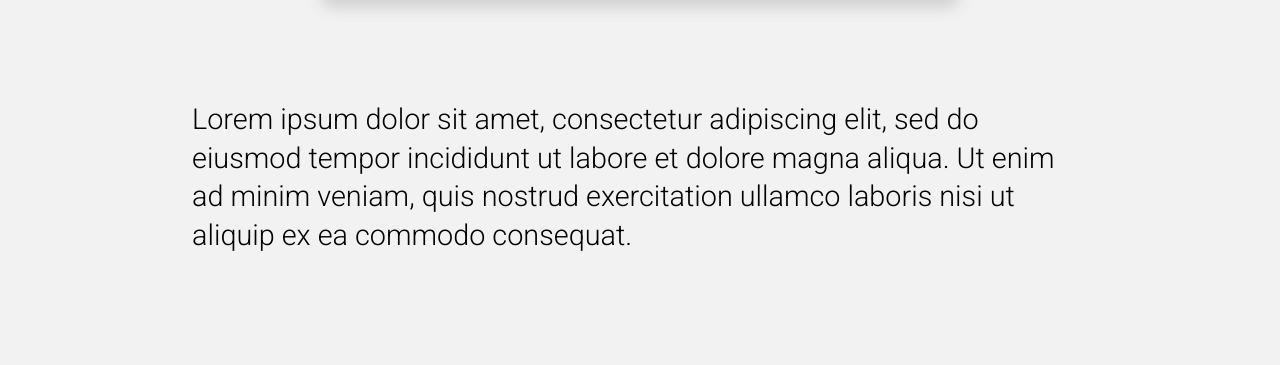
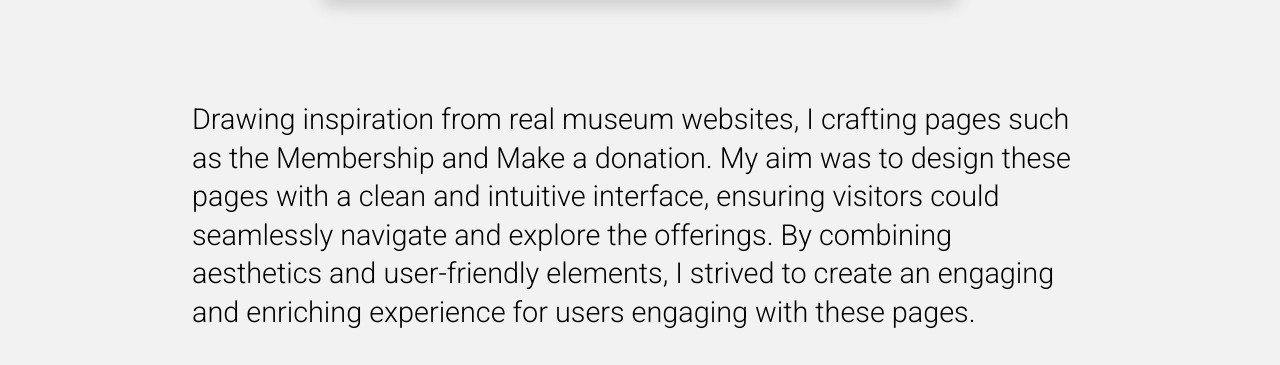
Before and after one commit to Kaltrunner/The-Portfolio, a React (Create React App) app: page /Featured-2 in a window 1280 px wide. Shown: the part 3361-3726 px from the top of the page. Built offline with nearby package versions, Linux system fonts and the light colour scheme.

Commit message:
added text fir the two featured section, just need anfull review before I call it finished

```diff
--- a/src/Featured-2.js
+++ b/src/Featured-2.js
@@ -80,10 +80,13 @@ function Featured2() {
 
             <div className="projects-sub-header-div">
               <h4 className="projects-sub-header">
-                Lorem ipsum dolor sit amet, consectetur adipiscing elit, sed do
-                eiusmod tempor incididunt ut labore et dolore magna aliqua. Ut
-                enim ad minim veniam, quis nostrud exercitation ullamco laboris
-                nisi ut aliquip ex ea commodo consequat.
+                Drawing inspiration from real museum websites, I crafting pages
+                such as the Membership and Make a donation. My aim was to design these
+                pages with a clean and intuitive interface, ensuring visitors
+                could seamlessly navigate and explore the offerings. By
+                combining aesthetics and user-friendly elements, I strived to
+                create an engaging and enriching experience for users engaging
+                with these pages.
               </h4>
             </div>
             <a
--- a/src/index.css
+++ b/src/index.css
@@ -4,7 +4,7 @@
   cursor: none;
 }
 html {
-  --scrollbarBG: whitesmoke;
+  --scrollbarBG: #f2f2f2;
   --thumbBG: #f2a3b3;
 }
 body::-webkit-scrollbar {
```
Also changed, not shown: src/App.css (deleted).
